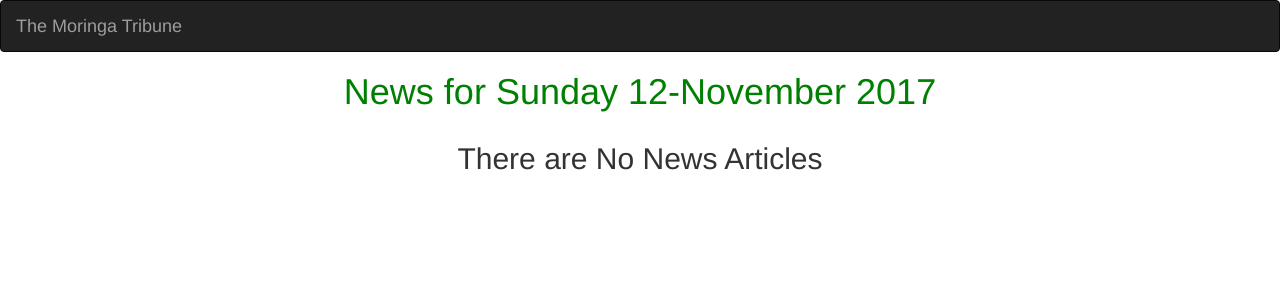
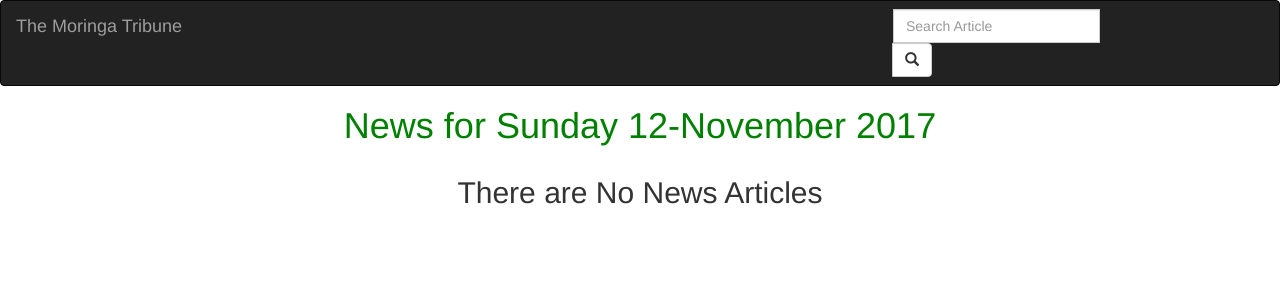
Before and after one commit to carolwanjohi/the-moringa-tribune, a Django app: page / in a window 1280 px wide. Shown: the top 300 px of the page. Run offline with Django 3.2, Linux system fonts and the light colour scheme; data that the repository does not hold is empty; some libraries are stand-ins or nearby versions.

Commit message:
Create search form in the navbar. Create search_results view function to get articles matching the search term. Create search.html to be rendered by search_results view function

```diff
--- a/tribune/news/templates/navbar.html
+++ b/tribune/news/templates/navbar.html
@@ -7,11 +7,43 @@
 <body>
 
     <nav class="navbar navbar-inverse">
+
         <div class="container-fluid">
+
             <div class="navbar-header">
+
                 <a href="{% url 'newsToday'%}" class="navbar-brand"> The Moringa Tribune</a>
+
             </div>
+
+            <!-- Adding search form -->
+
+            <div class="col-sm-4 col-md-4 navbar-right">
+
+                <form action="{% url 'search_results' %}" class="navbar-form" role="search">
+
+                    <div class="input-group">
+
+                        <input type="text" class="form-control" placeholder="Search Article" name="article">
+
+                    </div>
+
+                    <div class="input-group-btn">
+
+                        <button class="btn btn-default" type="submit">
+
+                            <i class="glyphicon glyphicon-search"></i>
+
+                        </button>
+
+                    </div>
+
+                </form>
+
+            </div>
+
         </div>
+
     </nav>
 
 </body>
--- a/tribune/news/urls.py
+++ b/tribune/news/urls.py
@@ -3,5 +3,6 @@ from . import views
 
 urlpatterns = [
     url( r'^$', views.news_today, name="newsToday"),
-    url( r'^archives/(\d{4}-\d{2}-\d{2})/$', views.past_days_news, name="pastNews")
+    url( r'^archives/(\d{4}-\d{2}-\d{2})/$', views.past_days_news, name="pastNews"),
+    url( r'^search/', views.search_results, name="search_results"),
 ]
--- a/tribune/news/views.py
+++ b/tribune/news/views.py
@@ -3,35 +3,7 @@ from django.shortcuts import render,redirect
 import datetime as dt
 from .models import Article
 
-# Create functions here
-# def convert_dates(dates):
-#     '''
-#     Function that takes a date object and returns the day of the week
-
-#     Args:
-#         date : date object
-
-#     Returns:
-#         day : day of the week
-#     '''
-#     # Get week day number from the date
-#     day_number = dt.date.weekday(dates)
-
-#     # List of days of the week
-#     days = ['Monday', 'Tuesday', 'Wednesday', 'Thursday', 'Friday', 'Saturday', 'Sunday']
-
-#     # Actual day of the week to be returned
-#     day = days[day_number]
-
-#     return day
-
-# Create your views here.
-# def welcome(request):
-#     '''
-#     View function for the root page
-#     '''
-#     return render(request, 'welcome.html')
-
+# Create view functions here
 def news_today(request):
     '''
     View function for the news of the current day
@@ -39,7 +11,7 @@ def news_today(request):
     date = dt.date.today()
     news = Article.todays_news()
 
-    return render(request, 'all-news/today-news.html', {"date":date,"news":news,})
+    return render(request, 'all-news/today-news.html', {"date":date,"news":news})
 
 def past_days_news(request,past_date):
     '''
@@ -59,4 +31,19 @@ def past_days_news(request,past_date):
         return redirect(news_today)
 
     news = Article.days_news(date)
-    return render(request, 'all-news/past-news.html', {"date":date,"news":news,})
+    return render(request, 'all-news/past-news.html', {"date":date,"news":news})
+
+def search_results(request):
+    '''
+    View function to display search results
+    '''
+    # Check if article query exists and if it has a value
+    if 'article' in request.GET and request.GET['article']:
+        search_term = request.GET.get('article')
+        searched_articles = Article.search_by_title(search_term)
+        message = f'{search_term}'
+        return render(request, 'all-news/search.html', {"message":message,"articles":searched_articles})
+
+    else:
+        message = "You haven't searched for any term"
+        return render(request, 'all-news/search.html', {"message":message})
```
Also changed, not shown: tribune/news/templates/all-news/search.html (added, +41 -0 lines).
